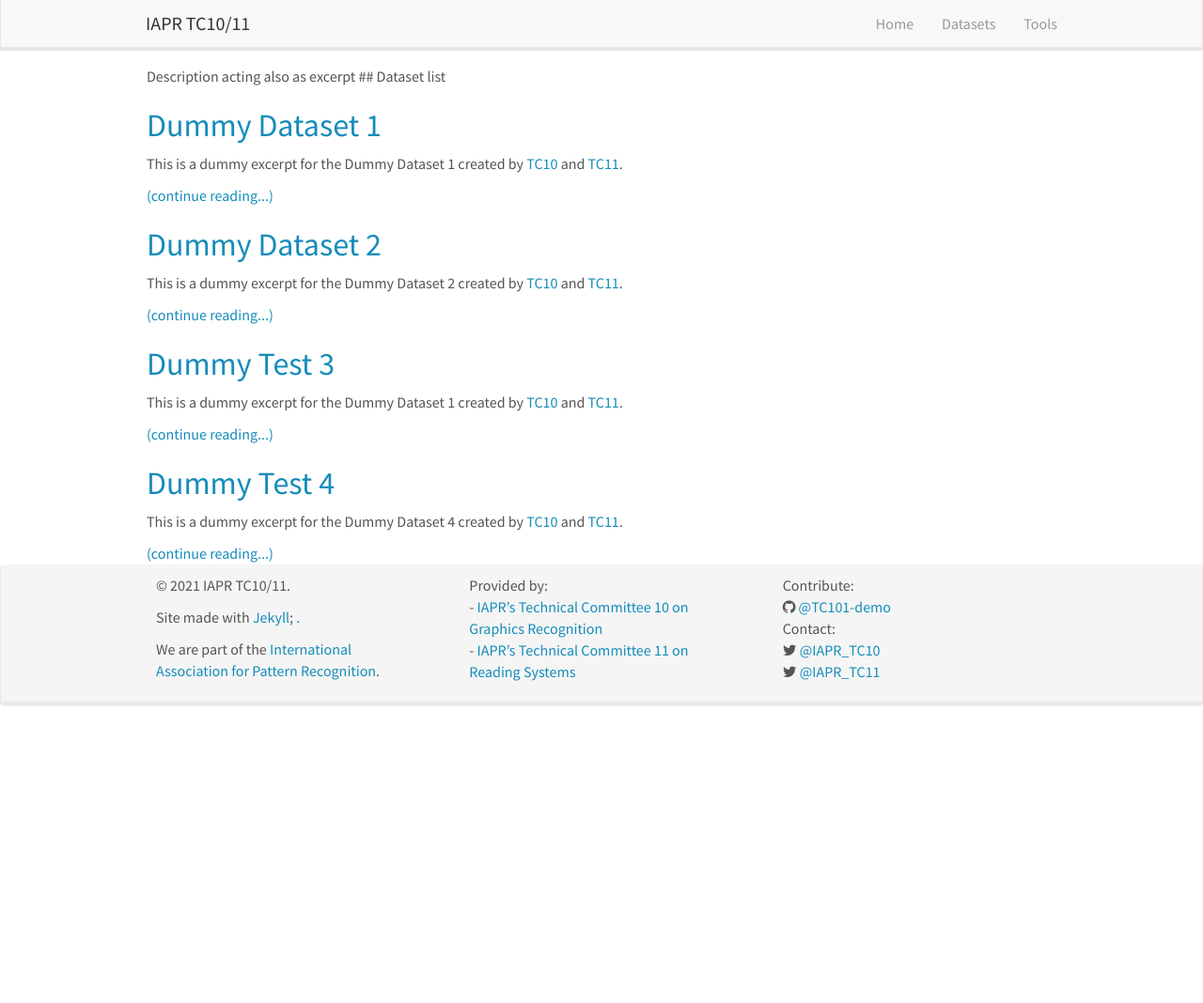
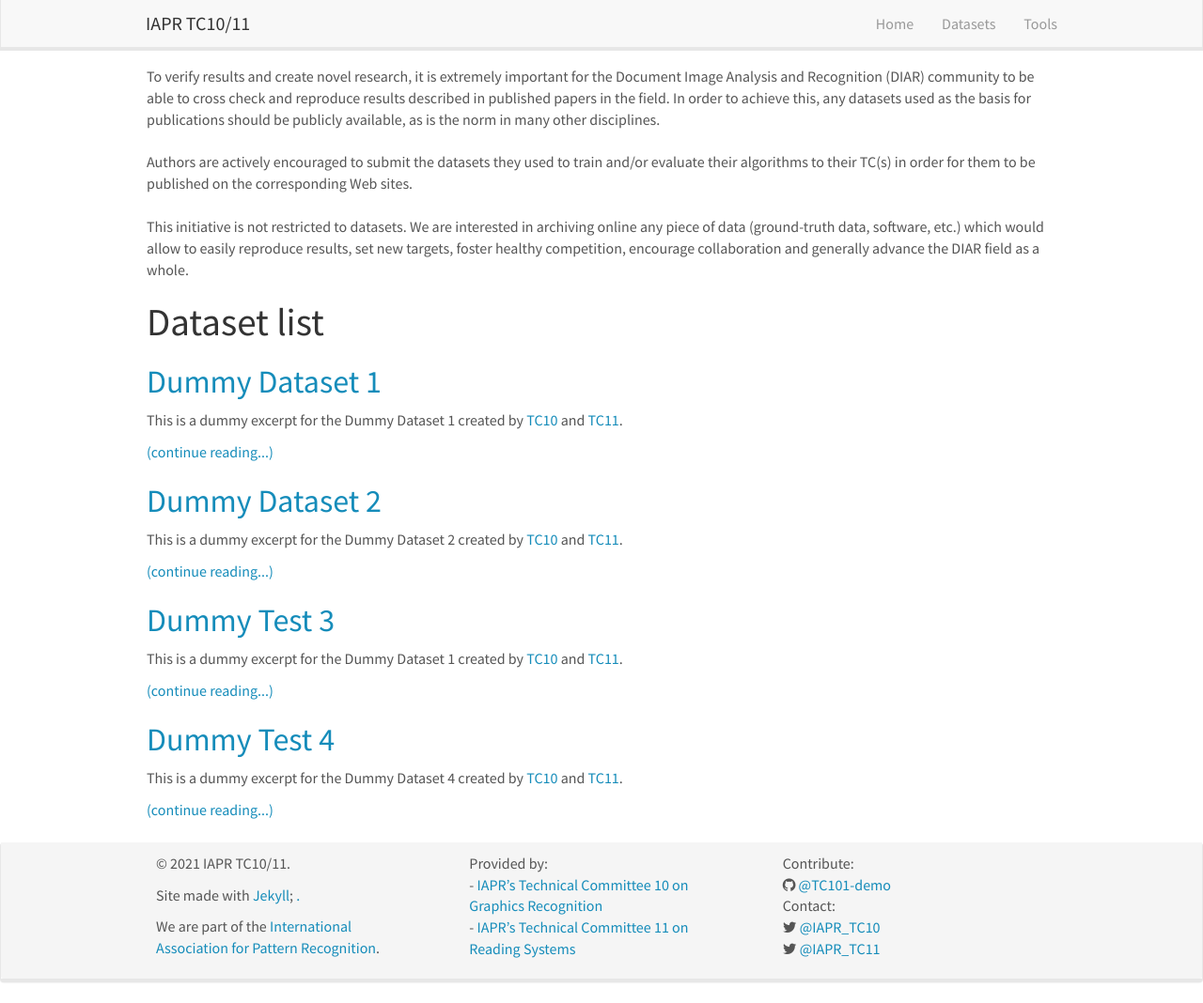
Before and after one commit to TC101-demo/TC101-demo.github.io, a Jekyll site: the page built from _pages/datasets.html, in a window 1280 px wide and 1068 px high. Shown: the whole window at 94% size. Built offline with Jekyll 4.4.1, drawn with Linux system fonts in a browser that asks for light colours; nearby versions of some CDN libraries.

Commit message:
Add datasets message

```diff
--- a/_pages/datasets.html
+++ b/_pages/datasets.html
@@ -6,13 +6,26 @@ sitemap: false
 permalink: /datasets/
 ---
 
-Description acting also as excerpt
+To verify results and create novel research, it is extremely important for the Document Image Analysis and Recognition (DIAR) community to be able to cross check and reproduce results described in published papers in the field. In order to achieve this, any datasets used as the basis for publications should be publicly available, as is the norm in many other disciplines.
+
+</br>
+</br>
+
+Authors are actively encouraged to submit the datasets they used to train and/or evaluate their algorithms to their TC(s) in order for them to be published on the corresponding Web sites.
+
+</br>
+</br>
+
+This initiative is not restricted to datasets. We are interested in archiving online any piece of data (ground-truth data, software, etc.) which would allow to easily reproduce results, set new targets, foster healthy competition, encourage collaboration and generally advance the DIAR field as a whole.
 
 <!--more-->
 
-## Dataset list
+<h1>Dataset list</h1>
 
 {% for dataset in site.dataset_collection %}
     <h2><a href="{{ dataset.url  }}">{{ dataset.title  }}</a></h2>
     {{ dataset.excerpt }} <a href="{{ dataset.url }}">(continue reading...)</a>
 {% endfor %}
+
+</br>
+</br>
```
